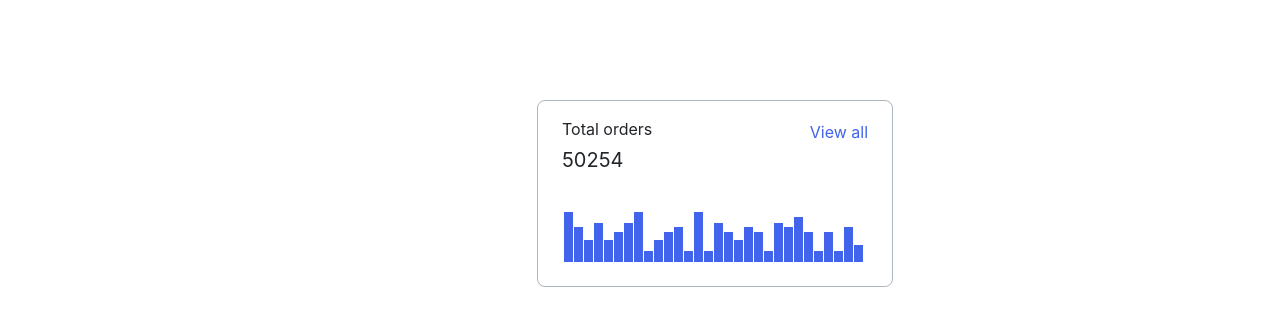
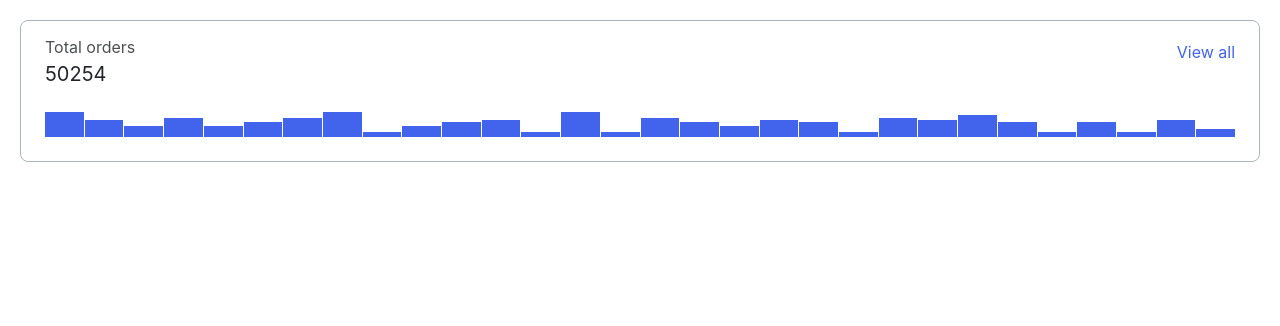
Before and after one commit to js-tasks-ru/htmlcss-20250123_duhovny, a website: page 04-lection2/01-histogram/index.html in a window 1280 px wide. Drawn offline with Linux system fonts and the light colour scheme.

Commit message:
correction

```diff
--- a/04-lection2/01-histogram/histogram.css
+++ b/04-lection2/01-histogram/histogram.css
@@ -1,35 +1,26 @@
-* {font-family: 'Inter', sans-serif;}
-
 .histogram {
     display: flex;
     flex-direction: column;
-    justify-content: flex-start;
     color: var(--white);
-    width: 354px;
-    height: 185px;
-    position: absolute;
-    top: 100px;
-    left: 537px;
     border-radius: 8px;
     border: 1px solid var(--grey-3);
     background-color: var(--white);
     box-sizing: content-box;
+    padding: 16px 24px 24px 24px;
+    margin-top: 20px;
+    margin-left: 20px;
+    margin-right: 20px;
 }
 
 .histogram__text {
     display: flex;
-    padding-left: 24px;
-    padding-top: 16px;
-    padding-right: 24px;
-    height: 43px;
-    size: 16px;
+    font-size: 16px;
     flex-direction: row;
     justify-content: space-between;
 
 }
 
-.histogram_name {
-    display: flex;
+.histogram__name {
     color: var(--black);
     font-size: 16px;
     font-weight: 400;
@@ -37,19 +28,13 @@
     text-align: left;
     text-underline-position: from-font;
     text-decoration-skip-ink: none;
+    vertical-align: top;
+    opacity: 0.8;
+    position: relative;
+    bottom: 2px;
 }
 
-.histogram__text_col-2 {
-    display: flex;
-    align-items: flex-end;
-    justify-content: flex-end;
-    padding-top: 3px;
-}
-
-.histogram_link {
-    display: flex;
-    justify-content: flex-end;
-    align-items: flex-end;
+.histogram__link {
     color: var(--blue-3);
     font-size: 16px;
     font-weight: 400;
@@ -58,20 +43,12 @@
     text-underline-position: from-font;
     text-decoration-skip-ink: none;
     cursor: pointer;
+    position: relative;
+    top: 3px;
 }
 
 .histogram__data {
-    display: flex;
-    height: 26px;
     color: var(--black);
-    padding-left: 24px;
-    padding-top: 3px;
-    flex-direction: row;
-    justify-content: flex-start;
-    align-items: flex-start;
-}
-
-.histogram__data_numbers {
     font-size: 20px;
     font-weight: 400;
     line-height: 26px;
@@ -80,21 +57,15 @@
     text-decoration-skip-ink: none;
 }
 
-.histogram__block-before {
-    height: 100px;
+.histogram__block {
+    display: flex;
+    justify-content: space-between;
+    align-items: flex-end;
+    height: 50px;
+    gap: 1px;
 }
 
-.histogram__block {
-    display: flex;
-    padding-left: 26px;
-    padding-bottom: 24px;
-    padding-right: 29px;
-    justify-content: space-between;
-    align-items: flex-end;
+.histogram__column {
+    flex-grow: 1;
+    background-color: var(--blue-3);
 }
-
-.histogram__block_column {
-    display: flex;
-    background-color: var(--blue-3);
-    width: 9px;
-}
--- a/04-lection2/01-histogram/index.html
+++ b/04-lection2/01-histogram/index.html
@@ -8,48 +8,41 @@
     <body>
         <div class="histogram">
             <div class="histogram__text">
-                <div class="histogram__text_col-1">
-                    <div class="histogram_name">Total orders</div>
-                </div>
-                <div class="histogram__text_col-2">
-                    <div class="histogram_link">View all</div>
-                </div>
+                <div class="histogram__name">Total orders</div>
+                <a class="histogram__link">View all</a>
             </div>
-            <div class="histogram__data">
-                <div class="histogram__data_numbers">50254</div>
-            </div>
-            <div class="histogram__block-before"></div>
+            <div class="histogram__data">50254</div>
             <div class="histogram__block">
-                <div class="histogram__block_column" style="height: 50px;"></div>
-                <div class="histogram__block_column" style="height: 35px;"></div>
-                <div class="histogram__block_column" style="height: 22px;"></div>
-                <div class="histogram__block_column" style="height: 39px;"></div>
-                <div class="histogram__block_column" style="height: 22px;"></div>
-                <div class="histogram__block_column" style="height: 30px;"></div>
-                <div class="histogram__block_column" style="height: 39px;"></div>
-                <div class="histogram__block_column" style="height: 50px;"></div>
-                <div class="histogram__block_column" style="height: 11px;"></div>
-                <div class="histogram__block_column" style="height: 22px;"></div>
-                <div class="histogram__block_column" style="height: 30px;"></div>
-                <div class="histogram__block_column" style="height: 35px;"></div>
-                <div class="histogram__block_column" style="height: 11px;"></div>
-                <div class="histogram__block_column" style="height: 50px;"></div>
-                <div class="histogram__block_column" style="height: 11px;"></div>
-                <div class="histogram__block_column" style="height: 39px;"></div>
-                <div class="histogram__block_column" style="height: 30px;"></div>
-                <div class="histogram__block_column" style="height: 22px;"></div>
-                <div class="histogram__block_column" style="height: 35px;"></div>
-                <div class="histogram__block_column" style="height: 30px;"></div>
-                <div class="histogram__block_column" style="height: 11px;"></div>
-                <div class="histogram__block_column" style="height: 39px;"></div>
-                <div class="histogram__block_column" style="height: 35px;"></div>
-                <div class="histogram__block_column" style="height: 45px;"></div>
-                <div class="histogram__block_column" style="height: 30px;"></div>
-                <div class="histogram__block_column" style="height: 11px;"></div>
-                <div class="histogram__block_column" style="height: 30px;"></div>
-                <div class="histogram__block_column" style="height: 11px;"></div>
-                <div class="histogram__block_column" style="height: 35px;"></div>
-                <div class="histogram__block_column" style="height: 17px;"></div>
+                <div class="histogram__column" style="height: 50%;"></div>
+                <div class="histogram__column" style="height: 35%;"></div>
+                <div class="histogram__column" style="height: 22%;"></div>
+                <div class="histogram__column" style="height: 39%;"></div>
+                <div class="histogram__column" style="height: 22%;"></div>
+                <div class="histogram__column" style="height: 30%;"></div>
+                <div class="histogram__column" style="height: 39%;"></div>
+                <div class="histogram__column" style="height: 50%;"></div>
+                <div class="histogram__column" style="height: 11%;"></div>
+                <div class="histogram__column" style="height: 22%;"></div>
+                <div class="histogram__column" style="height: 30%;"></div>
+                <div class="histogram__column" style="height: 35%;"></div>
+                <div class="histogram__column" style="height: 11%;"></div>
+                <div class="histogram__column" style="height: 50%;"></div>
+                <div class="histogram__column" style="height: 11%;"></div>
+                <div class="histogram__column" style="height: 39%;"></div>
+                <div class="histogram__column" style="height: 30%;"></div>
+                <div class="histogram__column" style="height: 22%;"></div>
+                <div class="histogram__column" style="height: 35%;"></div>
+                <div class="histogram__column" style="height: 30%;"></div>
+                <div class="histogram__column" style="height: 11%;"></div>
+                <div class="histogram__column" style="height: 39%;"></div>
+                <div class="histogram__column" style="height: 35%;"></div>
+                <div class="histogram__column" style="height: 45%;"></div>
+                <div class="histogram__column" style="height: 30%;"></div>
+                <div class="histogram__column" style="height: 11%;"></div>
+                <div class="histogram__column" style="height: 30%;"></div>
+                <div class="histogram__column" style="height: 11%;"></div>
+                <div class="histogram__column" style="height: 35%;"></div>
+                <div class="histogram__column" style="height: 17%;"></div>
             </div>
         </div>
     </body>
--- a/assets/css/main.css
+++ b/assets/css/main.css
@@ -27,5 +27,5 @@
 }
 
 * {
-    font-family: 'Roboto', sans-serif;
+    font-family: 'Inter', sans-serif;
 }
```
